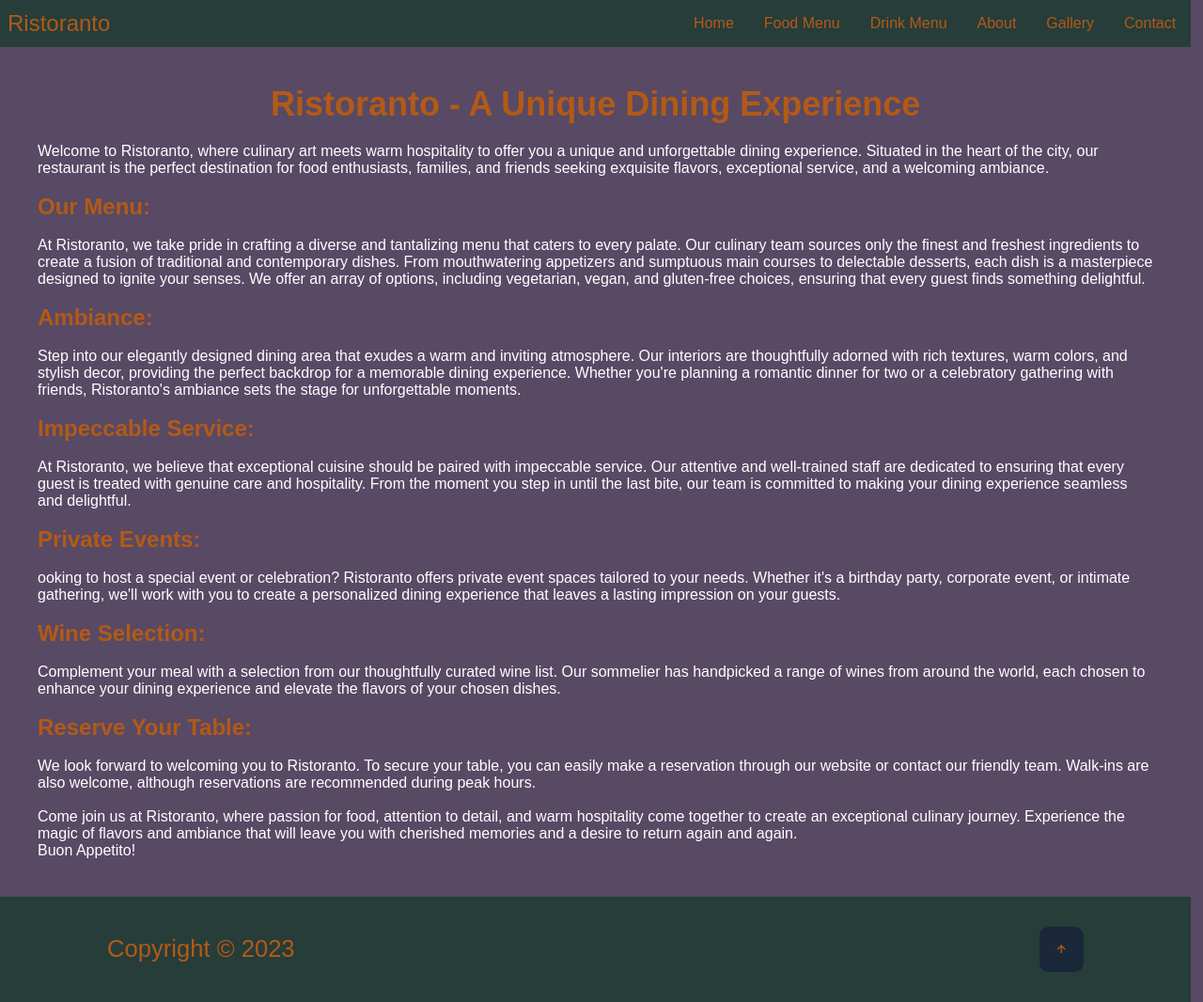
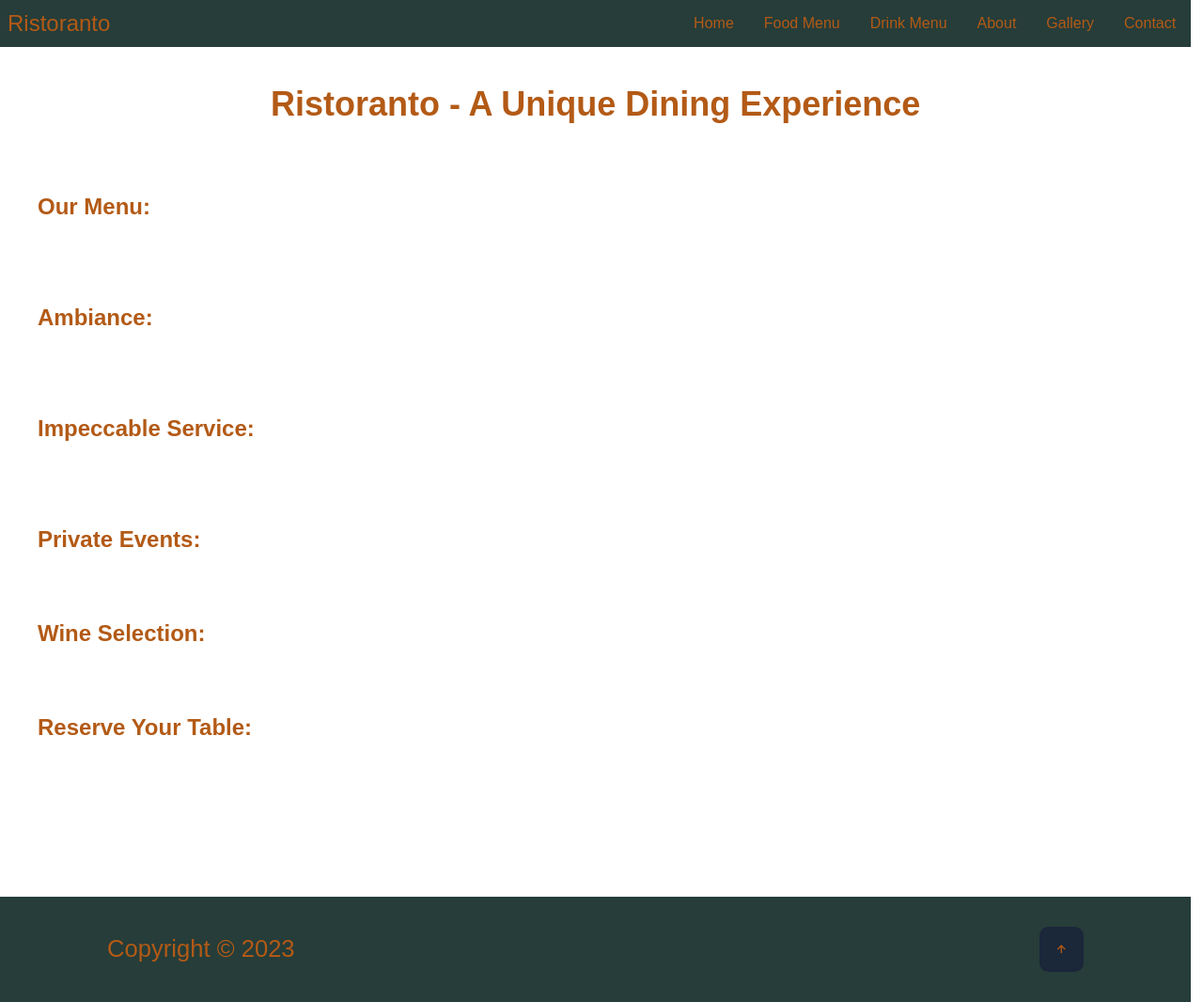
Before and after one commit to MiroZukina/Ristoranto, a Flask app: page /about in a window 1280 px wide. Shown: the whole page at 94% size. Run offline with Flask 3, Linux system fonts and the light colour scheme.

Commit message:
backgound change

```diff
--- a/static/css/styles.css
+++ b/static/css/styles.css
@@ -22,7 +22,7 @@
 body{
     width: 99%;
     height: 97%;
-    background-color:var(--bg-color) ;
+    background-color:white ;
 }
 header{
     display: flex;
```
